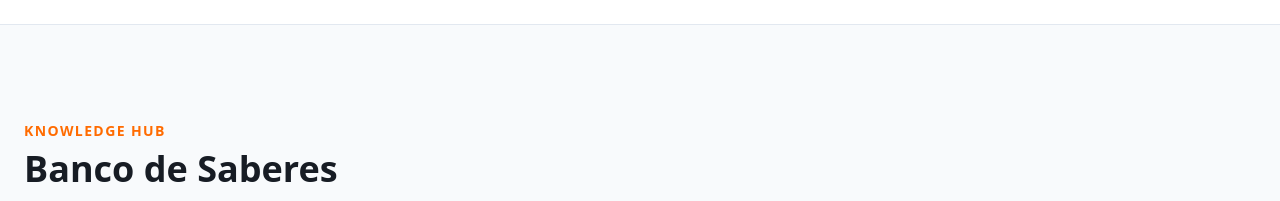
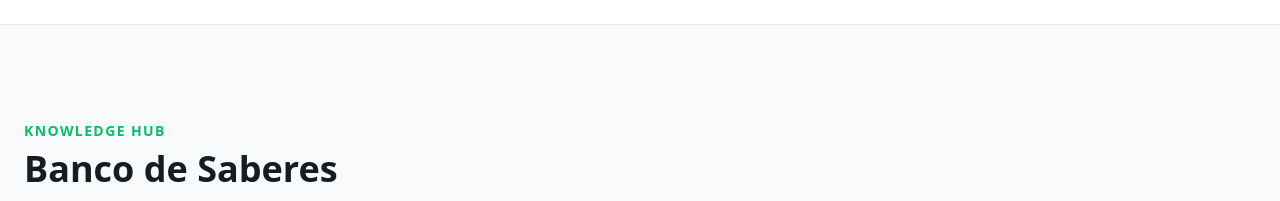
Before and after one commit to Hericraft-Ags/landing-frontend, a Vue app: page / in a window 1280 px wide. Shown: the part 3440-3641 px from the top of the page. Built offline with nearby package versions, Linux system fonts and the light colour scheme.

Commit message:
KnowHub. Closes #22

```diff
--- a/src/components/sections/index/KnowledgeHubSection.vue
+++ b/src/components/sections/index/KnowledgeHubSection.vue
@@ -6,7 +6,7 @@
             <div class="max-w-7xl mx-auto">
                 <div class="flex flex-col md:flex-row justify-between items-end mb-12 gap-4">
                     <div>
-                        <span class="text-collegeOrange font-bold uppercase tracking-widest text-sm mb-2 block">Knowledge Hub</span>
+                        <span class="text-cyan-bright font-bold uppercase tracking-widest text-sm mb-2 block">Knowledge Hub</span>
                         <h2 class="text-3xl md:text-4xl font-display font-bold text-navy">Banco de Saberes</h2>
                         <p class="text-gray-500 mt-2 max-w-2xl">Recursos curados para potenciar tu desarrollo: Blogs, Podcasts, Revistas Digitales y más.</p>
                     </div>
```
